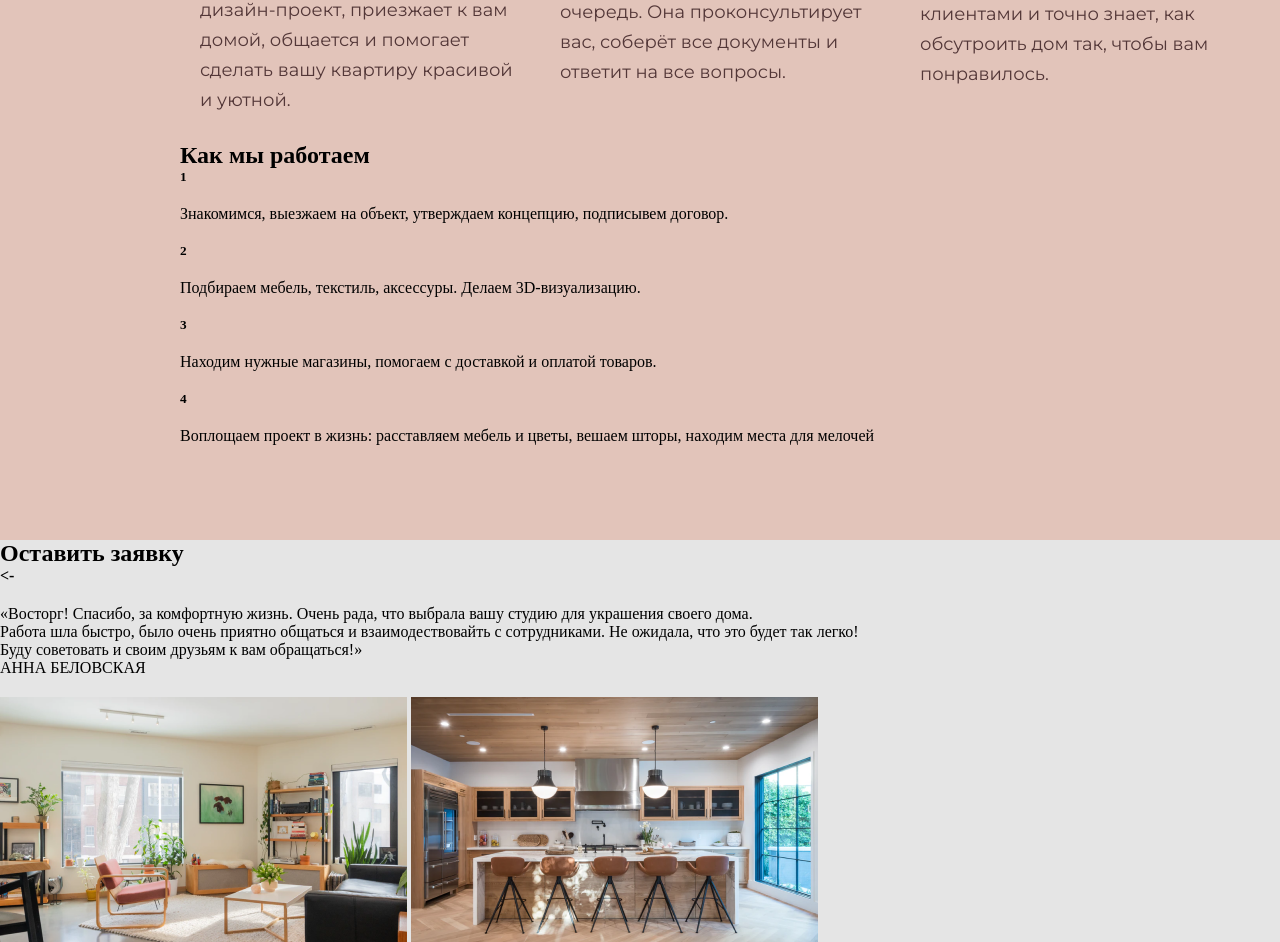
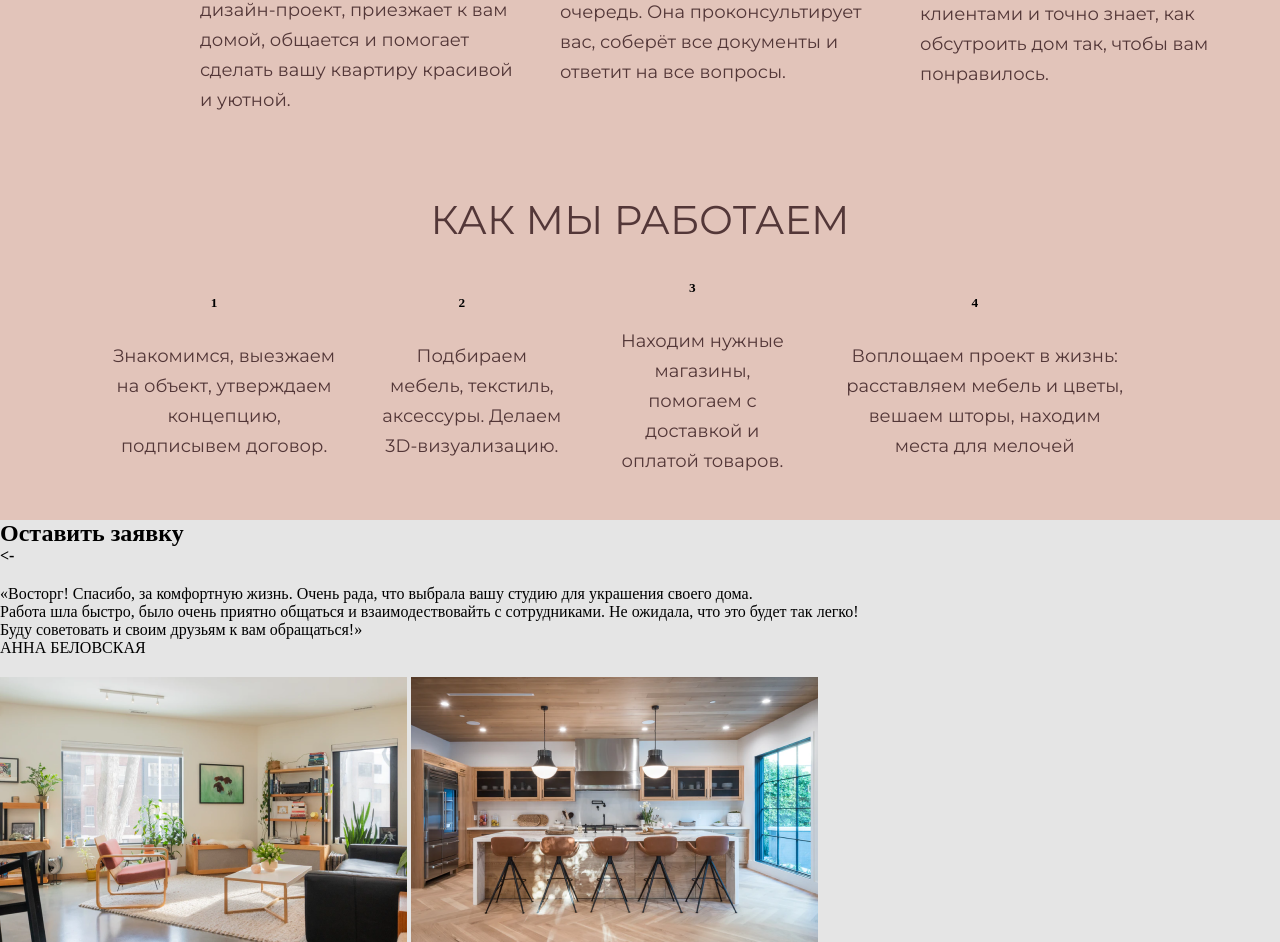
Before and after one commit to Catherine114/Maket-HTML_Academy, a plain HTML site: page index.html in a window 1280 px wide. Shown: the part 3310-4252 px from the top of the page. Drawn offline with Linux system fonts and the light colour scheme.

Commit message:
Add files via upload

```diff
--- a/index.html
+++ b/index.html
@@ -109,31 +109,31 @@
 					<p class="team__text">Катя тоже занимается дизайном. Она всегда находит общий язык с клиентами и точно знает, как обсутроить дом так, чтобы вам понравилось.</p>
 				</div>
 			</div>
+		</section>
 
-			<section>
-				<h2>Как мы работаем</h2>
-				<div>
-					<div>
+		<section class="team__work work">
+			<h2 class="work__heading">Как мы работаем</h2>
+			<div class="work__wrapper">
+				<div class="work__element">
 					<div><h5>1</h5></div>
-						<p>Знакомимся, выезжаем на объект, утверждаем концепцию, подписывем договор.</p>
+					<p class="work__text">Знакомимся, выезжаем на объект, утверждаем концепцию, подписывем договор.</p>
 				</div>
 
-					<div>
+				<div class="work__element">
 					<div><h5>2</h5></div>
-						<p>Подбираем мебель, текстиль, аксессуры. Делаем 3D-визуализацию.</p>
+					<p class="work__text">Подбираем мебель, текстиль, аксессуры. Делаем 3D-визуализацию.</p>
 				</div>
 
-					<div>
+				<div class="work__element">
 					<div><h5>3</h5></div>
-						<p>Находим нужные магазины, помогаем с доставкой и оплатой товаров.</p>
+					<p class="work__text">Находим нужные магазины, помогаем с доставкой и оплатой товаров.</p>
 				</div>
 
-					<div>
+				<div class="work__element">
 					<div><h5>4</h5></div>
-						<p>Воплощаем проект в жизнь: расставляем мебель и цветы, вешаем шторы, находим места для мелочей</p>
+					<p class="work__text">Воплощаем проект в жизнь: расставляем мебель и цветы, вешаем шторы, находим места для мелочей</p>
 				</div>
 			</div>
-			</section>
 		</section>
 
 		<section>
--- a/style.css
+++ b/style.css
@@ -287,7 +287,7 @@ body{
 
 .main__team{
 	background-color: #E2C4BA;
-	height: 998px;
+	height: 618px;
 	padding-left: 180px;
 	padding-right: 180px;
 }
@@ -311,8 +311,8 @@ body{
 }
 
 .team__wrapper > div {
- margin-left: 20px;
- margin-bottom: 7px;
+	 margin-left: 20px;
+	 margin-bottom: 7px;
 }
 
 .team__text{
@@ -322,6 +322,49 @@ body{
 	font-size: 18px;
 	line-height: 30px;
 	color: #533738;
+}
+
+.team__work{
+	background-color: #E2C4BA;
+	height:360px;
+	padding-left: 100px;
+	padding-right: 100px;
+}
+
+.work__heading{
+	font-family: Montserrat;
+	font-style: normal;
+	font-weight: normal;
+	font-size: 40px;
+	line-height: 50px;
+	text-transform: uppercase;
+	color: #533738;
+	display: flex;
+	justify-content: center;
+	padding: 35px;
+}
+
+.work__wrapper{
+	display: flex;
+	justify-content: center;
+}
+
+.work__element{
+	display: flex;
+	flex-direction: column;
+	justify-content: center;
+	align-items: center;
+}
+
+.work__text{
+	color: #533738;
+	font-family: Montserrat;
+	font-style: normal;
+	font-weight: normal;
+	font-size: 18px;
+	line-height: 30px;
+	text-align: center;
+	padding: 10px;
 }
 
 .footer{
```
Lines whose indentation alone changed are shown as unchanged.
